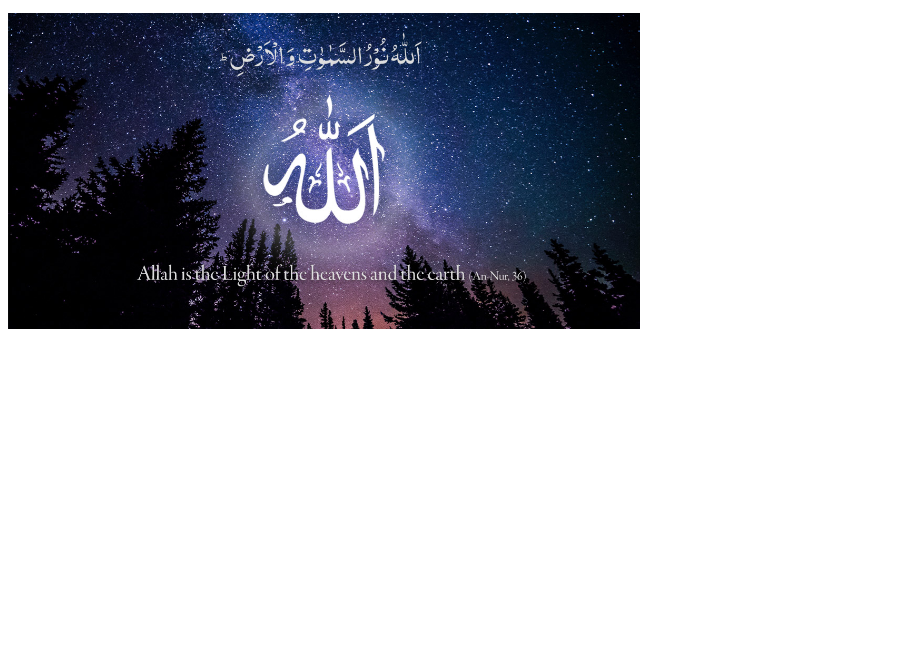
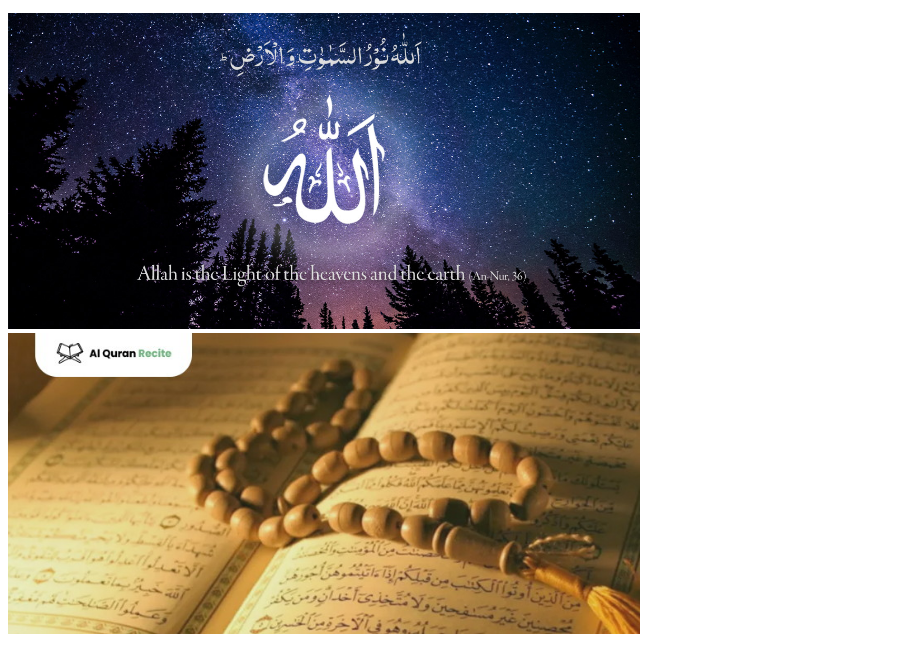
Before and after one commit to MuhammadAbdulAziz55/my--first-website, a plain HTML site: page index.html in a window 1280 px wide. Shown: the part 367-1013 px from the top of the page, without its empty margins (0-914 px from the left). Before the commit the page ends 800 px from the top, so only its background shows below. Drawn offline with Linux system fonts and the light colour scheme.

Commit message:
added pic of quran

```diff
--- a/index.html
+++ b/index.html
@@ -20,6 +20,7 @@
     <h1>Talking from the second branch</h1>
     <P>This line added in my second branch..</P>
     <img src="Allah.jpg" alt="">
+    <img src="quran.jpg" alt="">
 
 </body>
 </html>
```
Also changed, not shown: quran.jpg (added).
